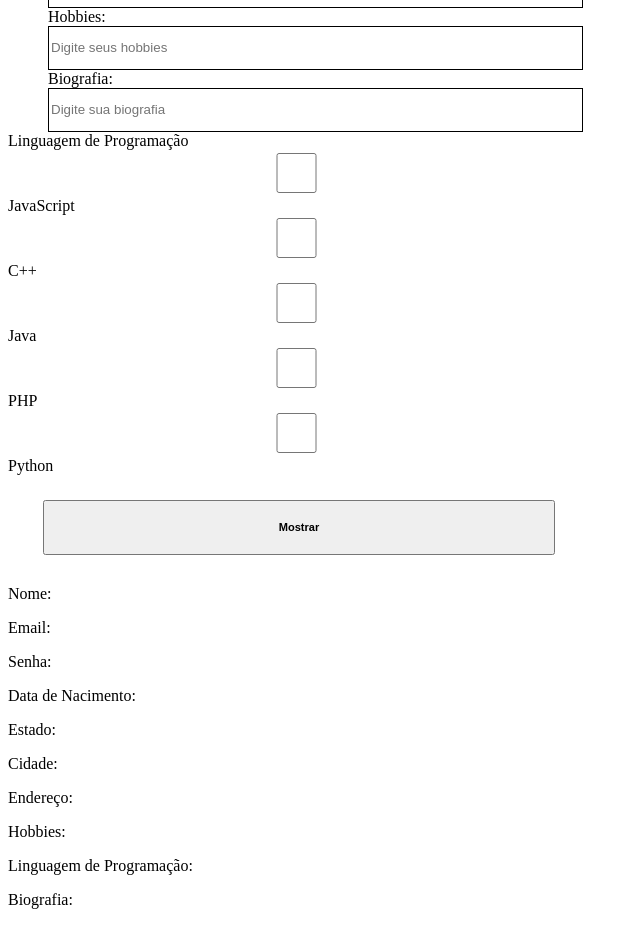
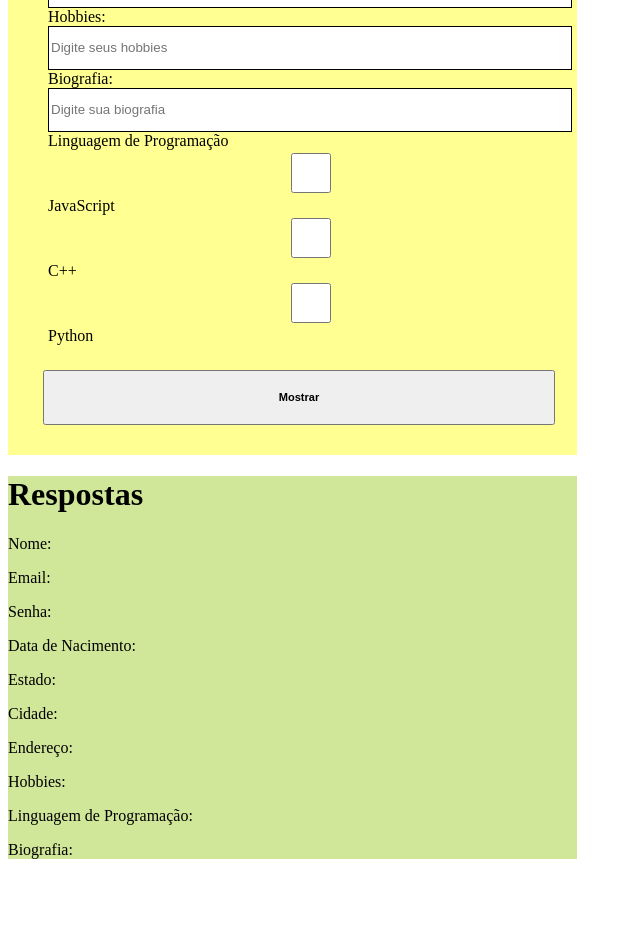
Before and after one commit to gustavomurar/trabalho-2---DevWeb, a Vue app: page / in a window 1280 px wide. Shown: the part 500-1425 px from the top of the page, without its empty margins (0-640 px from the left). After the commit the page ends 1375 px from the top, so only its background shows below. Built offline with nearby package versions, Linux system fonts and the light colour scheme; the HTML template or start-up script is replaced by a standard one.

Commit message:
finalizado

```diff
--- a/src/components/EditPerfil.vue
+++ b/src/components/EditPerfil.vue
@@ -115,7 +115,7 @@
     nascimento: '',
     endereco: '',
     hobbies: '',
-    linguagem:[],
+    linguagem: [],
     biografia: ''
 })
 
@@ -241,7 +241,8 @@
                             <label for="">Estado:</label>
                             <div class="linha">
                                 <select name="estados" id="estados" class="form-control" v-model.lazy="estados.sigla">
-                                    <option v-for="(estado, index) in estados" :key="index" :value="estado.sigla">                                        {{ estado.nome }}
+                                    <option v-for="(estado, index) in estados" :key="index" :value="estado.sigla"> {{
+                                        estado.nome }}
                                         {{ estado.sigla }}
                                     </option>
                                 </select>
@@ -271,14 +272,18 @@
                                     placeholder="Digite sua biografia">
                             </div>
                         </div>
+
+                        <div class="assun">
                         <label for="linguagem">Linguagem de Programação</label>
-                        <input type="checkbox" v-model="perfil.linguagem" value="JavaScript" name="JavaScript">JavaScript
+                        <input type="checkbox" v-model="perfil.linguagem" value="JavaScript">JavaScript
                         <input type="checkbox" v-model="perfil.linguagem" value="C++" name="C++"> C++
-                        <input type="checkbox" v-model="perfil.linguagem" value="Java" name="Java"> Java
-                        <input type="checkbox" v-model="perfil.linguagem" value="PHP" name="PHP"> PHP
                         <input type="checkbox" v-model="perfil.linguagem" value="Python" name="Python"> Python
+                        </div>
 
-                        <button type="submit" id="botao" class="btn btn-primary " style="margin-top: 25px; margin-left: 35px; margin-right: 35px; margin-bottom: 30px; width:90% ;"><h5>Mostrar</h5></button>
+                        <button type="submit" id="botao" class="btn btn-primary "
+                            style="margin-top: 25px; margin-left: 35px; margin-right: 35px; margin-bottom: 30px; width:90% ;">
+                            <h5>Mostrar</h5>
+                        </button>
                     </form>
                 </div>
             </div>
@@ -291,7 +296,7 @@
 </template>
 <style scoped>
 .lado {
-    width:27.5%;
+    width: 27.5%;
 }
 
 .assun {
@@ -300,12 +305,16 @@
 
 .col {
     width: 45%;
+    background-color: rgba(255, 255, 114, 0.767);
+
 }
 
 .linha select,
 input {
-    width: 100%;
+    width: 98%;
     height: 5vh;
     border: .1px solid;
+
 }
+
 </style>
--- a/src/components/ResultPerfil.vue
+++ b/src/components/ResultPerfil.vue
@@ -3,6 +3,8 @@
 </script>
 
 <template>
+    <div class="resposta">
+    <h1>Respostas</h1>
      <label for="">Nome:</label>
     <p>{{ perfil.nome }}</p>
     <label for="">Email:</label>
@@ -23,7 +25,13 @@
     <p>{{ perfil.linguagem }}</p>
     <label for="">Biografia:</label>
     <p>{{ perfil.biografia }}</p>
+</div>
 </template>
 
 <style scoped>
+.resposta{
+    background-color: rgb(208, 231, 154);
+    width: 45%;
+
+}
 </style>
```
Lines whose indentation alone changed are shown as unchanged.
